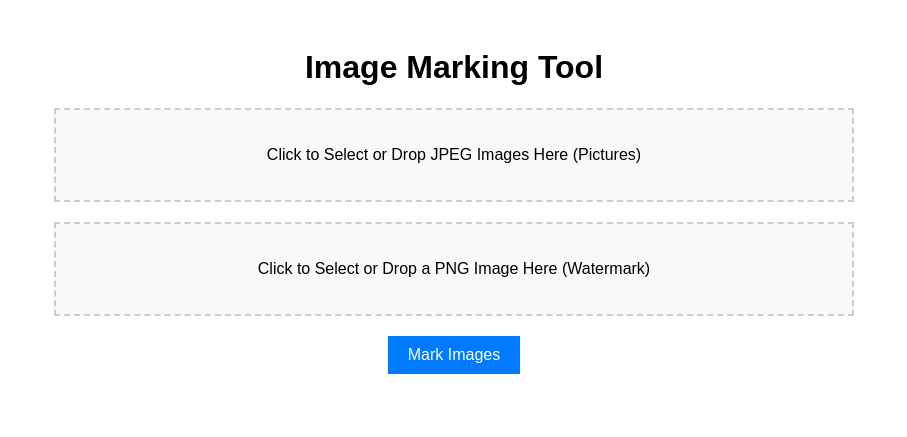
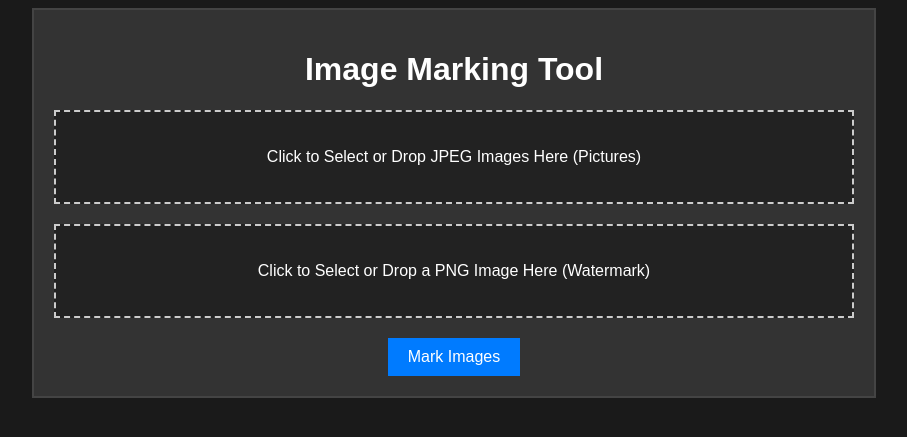
Before and after one commit to ccuadrabrenes/web-watermarker, a Flask app: page / in a window 1280 px wide. Shown: the top 437 px of the page, without its empty margins (186-1093 px from the left). Run offline with Flask 3, Linux system fonts and the light colour scheme.

Commit message:
Changed theme to dark theme

```diff
--- a/gunicorn_config.py
+++ /dev/null
@@ -1,4 +0,0 @@
-workers = 4
-bind = "0.0.0.0:5000"
-loglevel = "info"
-timeout = 60
--- a/requirements.txt
+++ b/requirements.txt
@@ -1,5 +1,3 @@
 Pillow~=10.0.1
 flask~=3.0.0
 werkzeug~=3.0.0
-gunicorn
-pytest
--- a/templates/index.html
+++ b/templates/index.html
@@ -9,19 +9,24 @@
         body {
             font-family: Arial, sans-serif;
             text-align: center;
+            background-color: #1a1a1a; /* Dark background color */
+            color: #fff; /* Light text color */
         }
 
         .container {
             max-width: 800px;
             margin: 0 auto;
             padding: 20px;
+            background-color: #333; /* Container background color */
+            border: 2px solid #444; /* Container border color */
         }
 
         .drop-zone {
             border: 2px dashed #ccc;
             padding: 20px;
             margin: 20px 0;
-            background-color: #f9f9f9;
+            background-color: #222;
+            color: #ccc
             text-align: center;
         }
 
```
